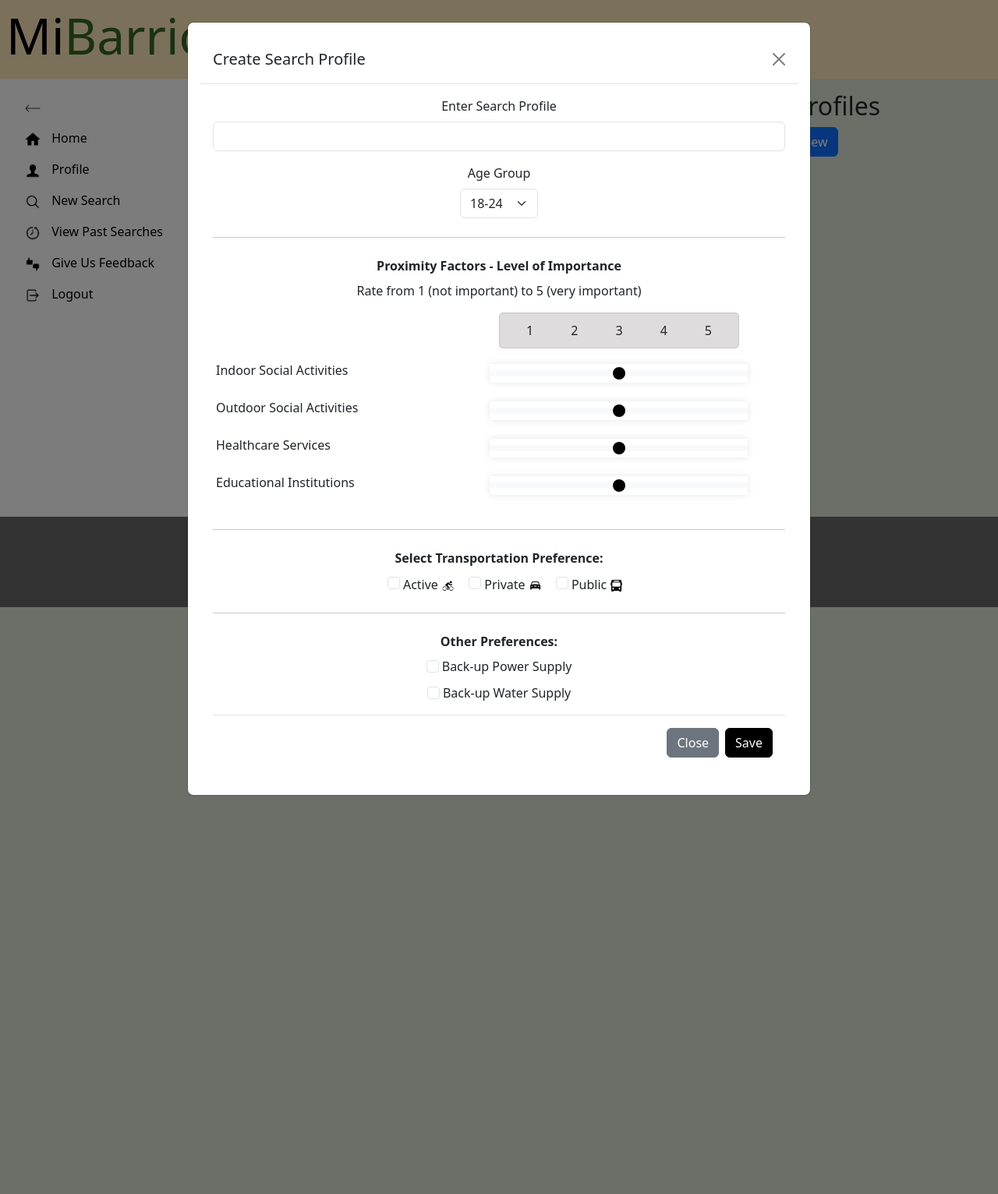
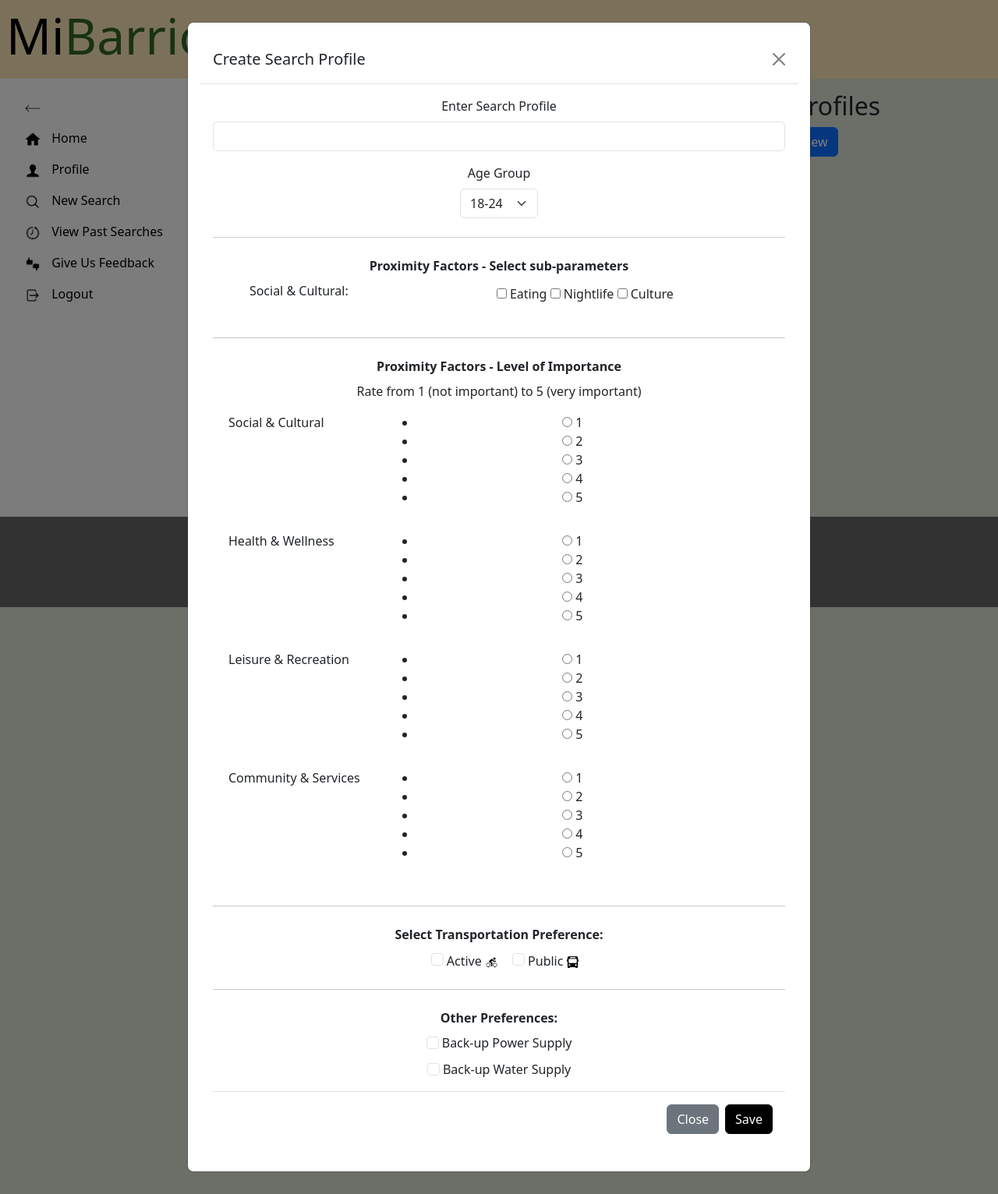
Before and after one commit to maria-palacios-ricaldi/MiBarrio-Web-App, a Django app: page /profile in a window 1280 px wide, after a click on "Create New". Shown: the whole page at 78% size. Run offline with Django 4.2, Linux system fonts and the light colour scheme; a user stored in the database is signed in; some libraries are stand-ins or nearby versions.

Commit message:
Update profile.html

```diff
--- a/App/MiBarrio/MiBarrioApp/templates/profile.html
+++ b/App/MiBarrio/MiBarrioApp/templates/profile.html
@@ -65,34 +65,34 @@
       <!-- Account Details Section -->
       <div class="col-md-6 border-end pr-7 border-secondary">
         <h2>Account Details</h2>
-        <form id="accountDetailsForm">
+        <form id="accountDetailsForm" action="{% url 'MiBarrioApp:profile' %}" method="post">
+          {% csrf_token %}
           <div class="mb-3">
             <label for="username" class="form-label">Username</label>
-            <input type="text" class="form-control" id="username" disabled>
+            <input type="text" class="form-control" name="username" id="username" value="{{ user.username }}" disabled>
           </div>
           <div class="mb-3">
             <label for="firstname" class="form-label">First Name</label>
-            <input type="text" class="form-control" id="firstname" disabled>
+            <input type="text" class="form-control" name="firstname" id="firstname" value="{{ user.first_name }}"
+              disabled>
           </div>
           <div class="mb-3">
             <label for="lastname" class="form-label">Last Name</label>
-            <input type="text" class="form-control" id="lastname" disabled>
+            <input type="text" class="form-control" name="lastname" id="lastname" value="{{ user.last_name }}" disabled>
           </div>
           <div class="mb-3">
             <label for="email" class="form-label">Email</label>
-            <input type="email" class="form-control" id="email" disabled>
+            <input type="email" class="form-control" name="email" id="email" value="{{ user.email }}" disabled>
           </div>
           <div class="mb-3">
             <label for="password" class="form-label">Password</label>
-            <input type="password" class="form-control" id="password" disabled>
+            <input type="password" class="form-control" name="password" id="password" value="********" disabled>
           </div>
-          <div class="mb-3" id="repasswordDiv" style="display: none;">
-            <label for="repassword" class="form-label">Re-enter Password</label>
-            <input type="password" class="form-control" id="repassword" disabled>
-          </div>
+
           <div class="mb-3">
             <button type="button" class="btn btn-primary" id="editSaveBtn">Edit</button>
             <button type="button" class="btn btn-secondary disabled" id="cancelBtn">Cancel</button>
+            <input type="submit" id="hiddenSubmitBtn" style="display: none;">
           </div>
         </form>
       </div>
@@ -145,62 +145,163 @@
                   </div>
                   <hr class="my-4"> <!-- Faint line separator -->
                   <div class="mb-3">
+    <label class="form-label fw-bold">Proximity Factors - Select sub-parameters</label>
+    <div class="row">
+        <!-- Social & Cultural Activities -->
+        <div class="col-12 mb-3 row align-items-center">
+            <label for="social" class="form-label col-md-4 col-sm-4">Social & Cultural:</label>
+            <div class="col-md-8 col-sm-8">
+                <div class="row">
+                    <div class="col-12">
+                        <div id="checkbox-container">
+                            <input type="checkbox" value="Eating" id="eating"> <label for="eating">Eating</label>
+                            <input type="checkbox" value="Nightlife" id="nightlife"> <label for="nightlife">Nightlife</label>
+                            <input type="checkbox" value="Culture" id="culture"> <label for="culture">Culture</label>
+                            <!-- Add more checkboxes here -->
+                        </div>
+                    </div>
+                </div>
+            </div>
+        </div>
+    </div>
+</div>
+
+
+                  <hr class="my-4"> <!-- Faint line separator -->
+                  <div class="mb-3">
 
                     <label class="form-label fw-bold">Proximity Factors - Level of Importance</label>
                     <p>Rate from 1 (not important) to 5 (very important)</p>
 
                     <!-- Row containing both the number range and sliders -->
                     <div class="row">
-
                       <div class="row">
 
-                        <!-- Number range (1-5) -->
-                        <div class="col-md-6 offset-md-6 col-sm-12">
-                          <!-- Offset to position it above the right sliders -->
-                          <div class="d-flex justify-content-between mb-3 equal-width"
-                            style="border: 1px solid rgba(0,0,0,0.1); padding: 10px; border-radius: 5px; background:rgb(222, 220, 220); margin-right: 35px;">
-                            <span>1</span>
-                            <span>2</span>
-                            <span>3</span>
-                            <span>4</span>
-                            <span>5</span>
-                          </div>
+                        <!-- Social & Cultural Activities -->
+                        <div class="col-12 mb-3 row">
+                          <fieldset class="col-12 row" id="socialSlider">
+                            <legend class="form-label col-md-4 col-sm-4" style="text-align: left; padding-left: 2em; font-size: 16px;">
+                              Social & Cultural</legend>
+                            <div class="col-md-8 col-sm-8">
+                              <ul class='likert'>
+                                <li>
+                                  <input type="radio" name="likert" value="1" id="socialSlider1">
+                                  <label for="socialSlider1">1</label>
+                                </li>
+                                <li>
+                                  <input type="radio" name="likert" value="2" id="socialSlider2">
+                                  <label for="socialSlider2">2</label>
+                                </li>
+                                <li>
+                                  <input type="radio" name="likert" value="3" id="socialSlider3">
+                                  <label for="socialSlider3">3</label>
+                                </li>
+                                <li>
+                                  <input type="radio" name="likert" value="4" id="socialSlider4">
+                                  <label for="socialSlider4">4</label>
+                                </li>
+                                <li>
+                                  <input type="radio" name="likert" value="5" id="socialSlider5">
+                                  <label for="socialSlider5">5</label>
+                                </li>
+                              </ul>
+                            </div>
+                          </fieldset>
                         </div>
 
-                        <!-- Indoor Social Activities -->
+                        <!-- Health & Wellness Activities -->
                         <div class="col-12 mb-3 row">
-                          <label for="indoorSlider" class="form-label col-md-6 col-sm-12"
-                            style="text-align: left; padding-left: 1em;">Indoor Social Activities</label>
-                          <div class="col-md-6 col-sm-12 equal-width">
-                            <input type="range" class="form-range custom-slider" min="1" max="5" step="1" id="indoorSlider">
-                          </div>
+                          <fieldset class="col-12 row" id="healthSlider">
+                            <legend class="form-label col-md-4 col-sm-4" style="text-align: left; padding-left: 2em; font-size: 16px;">Health & Wellness</legend>
+                            <div class="col-md-8 col-sm-8">
+                              <ul class='likert'>
+                                <li>
+                                  <input type="radio" name="likert" value="1" id="healthSlider1">
+                                  <label for="healthSlider1">1</label>
+                                </li>
+                                <li>
+                                  <input type="radio" name="likert" value="2" id="healthSlider2">
+                                  <label for="healthSlider2">2</label>
+                                </li>
+                                <li>
+                                  <input type="radio" name="likert" value="3" id="healthSlider3">
+                                  <label for="healthSlider3">3</label>
+                                </li>
+                                <li>
+                                  <input type="radio" name="likert" value="4" id="healthSlider4">
+                                  <label for="healthSlider4">4</label>
+                                </li>
+                                <li>
+                                  <input type="radio" name="likert" value="5" id="healthSlider5">
+                                  <label for="healthSlider5">5</label>
+                                </li>
+                              </ul>
+                            </div>
+                          </fieldset>
                         </div>
 
-                        <!-- Outdoor Social Activities -->
+                        <!-- Leisure & Recreation Activities -->
                         <div class="col-12 mb-3 row">
-                          <label for="outdoorSlider" class="form-label col-md-6 col-sm-12"
-                            style="text-align: left; padding-left: 1em;">Outdoor Social Activities</label>
-                          <div class="col-md-6 col-sm-12 equal-width">
-                            <input type="range" class="form-range custom-slider" min="1" max="5" step="1" id="outdoorSlider">
-                          </div>
+                          <fieldset class="col-12 row" id="leisureSlider">
+                            <legend class="form-label col-md-4 col-sm-4" style="text-align: left; padding-left: 2em; font-size: 16px;">
+                              Leisure & Recreation</legend>
+                            <div class="col-md-8 col-sm-8">
+                              <ul class='likert'>
+                                <li>
+                                  <input type="radio" name="likert" value="1" id="leisureSlider1">
+                                  <label for="leisureSlider1">1</label>
+                                </li>
+                                <li>
+                                  <input type="radio" name="likert" value="2" id="leisureSlider2">
+                                  <label for="leisureSlider2">2</label>
+                                </li>
+                                <li>
+                                  <input type="radio" name="likert" value="3" id="leisureSlider3">
+                                  <label for="leisureSlider3">3</label>
+                                </li>
+                                <li>
+                                  <input type="radio" name="likert" value="4" id="leisureSlider4">
+                                  <label for="leisureSlider4">4</label>
+                                </li>
+                                <li>
+                                  <input type="radio" name="likert" value="5" id="leisureSlider5">
+                                  <label for="leisureSlider5">5</label>
+                                </li>
+                              </ul>
+                            </div>
+                          </fieldset>
                         </div>
 
-                        <!-- Healthcare Services -->
+                        <!-- Community & Services  -->
                         <div class="col-12 mb-3 row">
-                          <label for="healthcareSlider" class="form-label col-md-6 col-sm-12"
-                            style="text-align: left; padding-left: 1em;">Healthcare Services</label>
-                          <div class="col-md-6 col-sm-12 equal-width">
-                            <input type="range" class="form-range custom-slider" min="1" max="5" step="1" id="healthcareSlider" >
-                          </div>
-                        </div>
-
-                        <!-- Educational Institutions -->
-                        <div class="col-12 mb-3 row">
-                          <label for="educationalSlider" class="form-label col-md-6 col-sm-12"
-                            style="text-align: left; padding-left: 1em;">Educational Institutions</label>
-                          <div class="col-md-6 col-sm-12 equal-width">
-                            <input type="range" class="form-range custom-slider" min="1" max="5" step="1" id="educationalSlider">
-                          </div>
+                          <fieldset class="col-12 row" id="communitySlider">
+                            <legend class="form-label col-md-4 col-sm-4" style="text-align: left; padding-left: 2em; font-size: 16px;">
+                              Community & Services</legend>
+                            <div class="col-md-8 col-sm-8">
+                              <ul class='likert'>
+                                <li>
+                                  <input type="radio" name="likert" value="1" id="communitySlider1">
+                                  <label for="communitySlider1">1</label>
+                                </li>
+                                <li>
+                                  <input type="radio" name="likert" value="2" id="communitySlider2">
+                                  <label for="communitySlider2">2</label>
+                                </li>
+                                <li>
+                                  <input type="radio" name="likert" value="3" id="communitySlider3">
+                                  <label for="communitySlider3">3</label>
+                                </li>
+                                <li>
+                                  <input type="radio" name="likert" value="4" id="communitySlider4">
+                                  <label for="communitySlider4">4</label>
+                                </li>
+                                <li>
+                                  <input type="radio" name="likert" value="5" id="communitySlider5">
+                                  <label for="communitySlider5">5</label>
+                                </li>
+                              </ul>
+                            </div>
+                          </fieldset>
                         </div>
 
                       </div>
@@ -218,16 +319,6 @@
                             style=" margin-left: 15px ;">
                           <label class="form-check-label" for="activeTransportation">
                             Active<img src="{% static 'icons/icons8-cycling-100.png' %}" alt=""
-                              style="height: 15px; margin-left:5px;">
-                          </label>
-                        </div>
-
-                        <!-- Private Transportation -->
-                        <div class="d-inline-block mr-3">
-                          <input class="form-check-input" type="checkbox" value="Private" id="privateTransportation"
-                            style=" margin-left: 15px ;">
-                          <label class="form-check-label" for="privateTransportation">
-                            Private<img src="{% static 'icons/icons8-car-90.png' %}" alt=""
                               style="height: 15px; margin-left:5px;">
                           </label>
                         </div>
@@ -262,7 +353,8 @@
               </div>
               <div class="modal-footer">
                 <button type="button" class="btn btn-secondary" data-bs-dismiss="modal">Close</button>
-                <button type="button" class="btn btn-primary" id="saveProfileBtn" style="background-color: black; color: white;border-color: black;">Save</button>
+                <button type="button" class="btn btn-primary" id="saveProfileBtn"
+                  style="background-color: black; color: white;border-color: black;">Save</button>
               </div>
             </div>
           </div>
```
